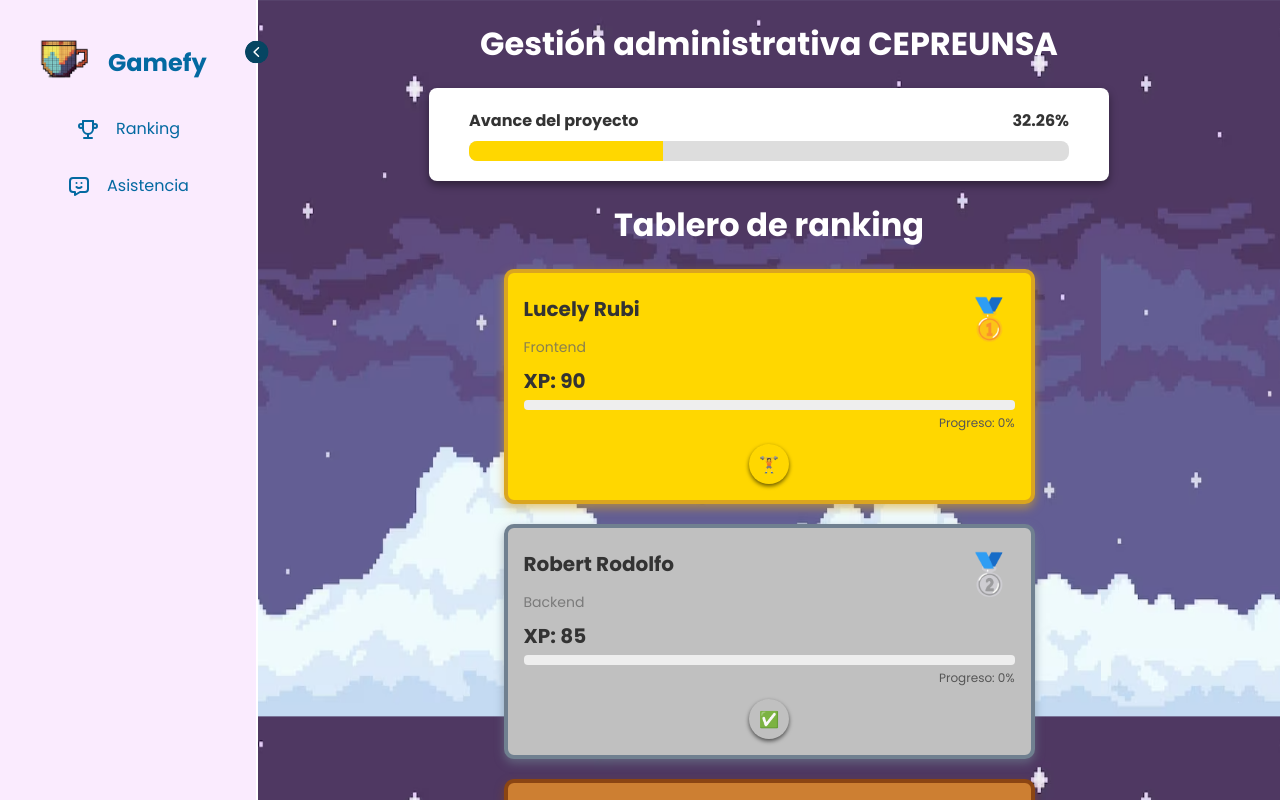
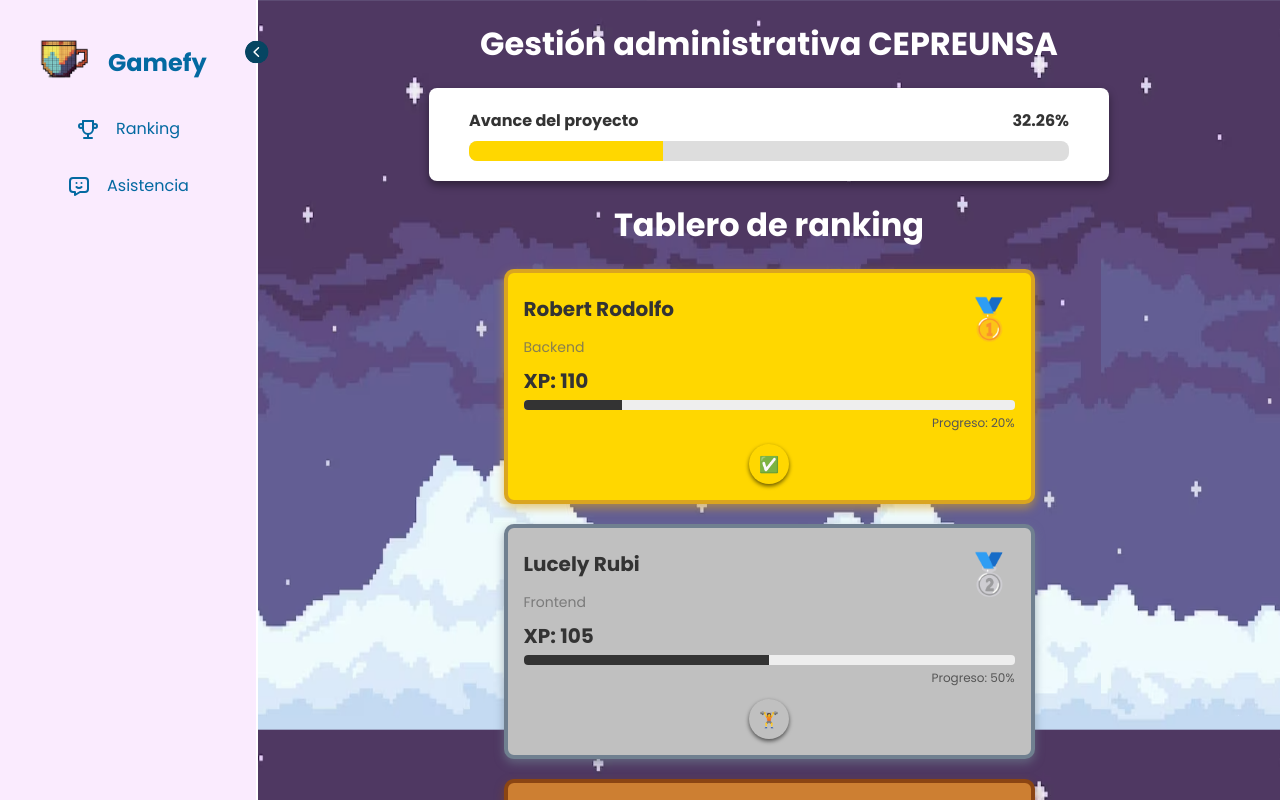
Before and after one commit to ludemo/game-agile, a React (Vite) app: page / in a window 1280 px wide. Shown: the top 800 px of the page. Built offline with nearby package versions, Linux system fonts and the light colour scheme; the HTML template or start-up script is replaced by a standard one; a web font is replaced by a local one.

Commit message:
puestos actualizados

```diff
--- a/src/pages/playersData.js
+++ b/src/pages/playersData.js
@@ -1,86 +1,84 @@
 export const jugadores = [
+  {
+    name: 'Robert Rodolfo',
+    role: 'Backend',
+    xp: 110, // +25 puntos
+    progress: 20,
+    badges: [
+      { icon: '✅', description: 'Finalizador experto' },
+    ],
+    rank: 1, // Nuevo ranking
+    nivel: 18,
+  },
   {
     name: 'Lucely Rubi',
     role: 'Frontend',
-    xp: 90,
-    progress: 0,
+    xp: 105, // +15 puntos
+    progress: 50,
     badges: [
       { icon: '🏋️', description: "Pilar del Sprint" },
     ],
-    rank: 1,
+    rank: 2, // Nuevo ranking
     nivel: 18,
   },
   {
-    name: 'Robert Rodolfo',
+    name: 'Anthony Juancarlo',
     role: 'Backend',
-    xp: 85,
-    progress: 0,
+    xp: 75, // +25 puntos
+    progress: 66,
     badges: [
-      { icon: '✅', description: 'Finalizador experto' }
+      { icon: '🤝', description: 'Colaborador destacado' }, // Logro añadido
     ],
-    rank: 2,
+    rank: 3, // Nuevo ranking
+    nivel: 18,
+  },
+  {
+    name: 'Jhon Franklin',
+    role: 'Backend',
+    xp: 70, // +15 puntos
+    progress: 33,
+    badges: [
+      { icon: '✅', description: 'Finalizador experto' },
+    ],
+    rank: 4, // Nuevo ranking
     nivel: 18,
   },
   {
     name: 'Rommel',
     role: 'Frontend',
-    xp: 60,
-    progress: 0,
-    badges: [
-    ],
-    rank: 3,
-    nivel: 18,
-  },
-  {
-    name: 'Jhon Franklin',
-    role: 'Backend',
-    xp: 55,
-    progress: 0,
-    badges: [
-      { icon: '✅', description: 'Finalizador experto' }
-    ],
-    rank: 4,
-    nivel: 18,
-  },
-  {
-    name: 'Anthony Juancarlo',
-    role: 'Backend',
-    xp: 50,
-    progress: 0,
-    badges: [
-    ],
-    rank: 5,
+    xp: 70, // +10 puntos
+    progress: 50,
+    badges: [],
+    rank: 5, // Nuevo ranking
     nivel: 18,
   },
   {
     name: 'Alex Antonio',
     role: 'Frontend',
-    xp: 30,
+    xp: 40, // +10 puntos
     progress: 0,
-    badges: [
-    ],
-    rank: 6,
+    badges: [],
+    rank: 6, // Nuevo ranking
     nivel: 10,
   },
   {
     name: 'Glenny Shinderly',
     role: 'Frontend',
-    xp: 10,
-    progress: 0,
-    badges: [
-    ],
-    rank: 7,
+    xp: 20, // +10 puntos
+    progress: 33,
+    badges: [],
+    rank: 7, // Nuevo ranking
     nivel: 15,
   },
   {
     name: 'Maria Margareth',
     role: 'Lider de proyecto / Tester',
-    xp: 10,
+    xp: 10, // Sin cambios
     progress: 0,
     badges: [
       { icon: '🫂', description: 'Más participativo' },
     ],
-    rank: 8,
+    rank: 8, // Sin cambios
     nivel: 15,
   },
 ];
```
